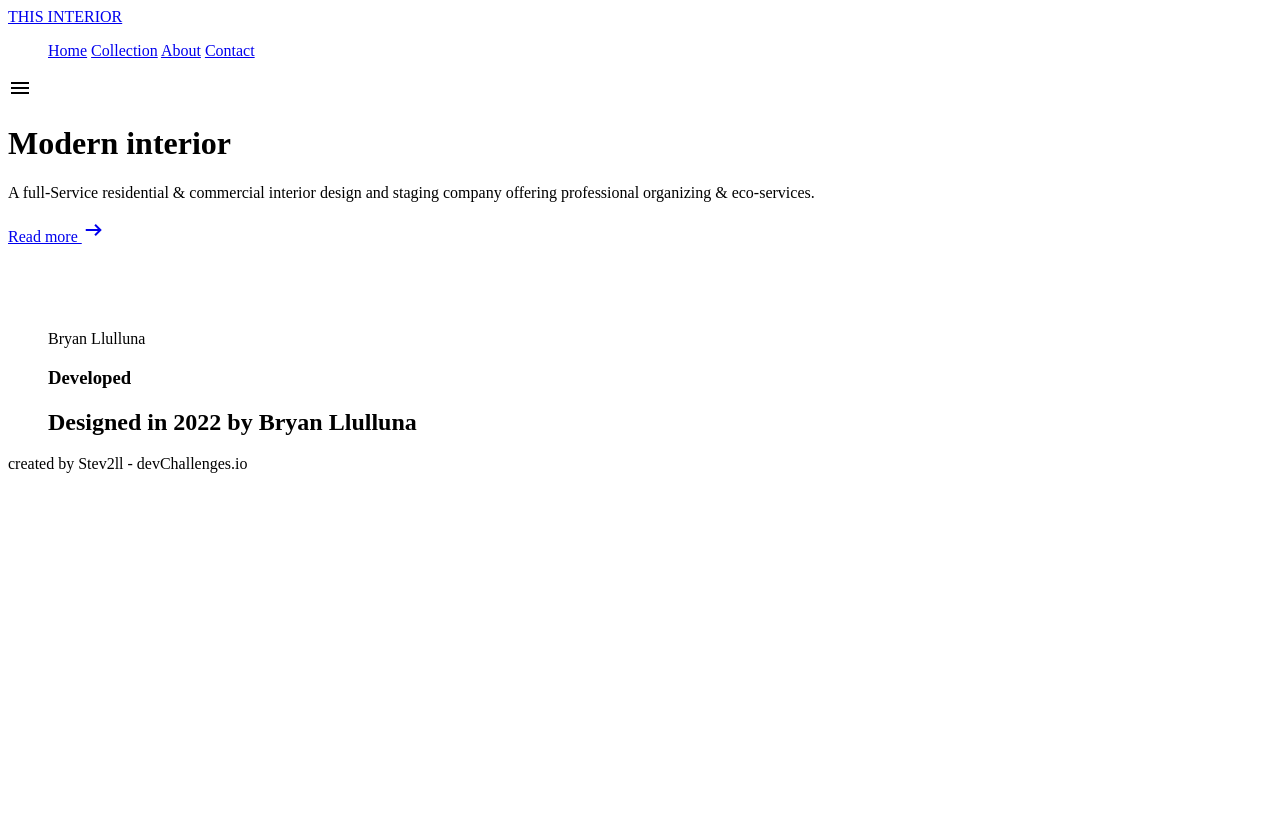
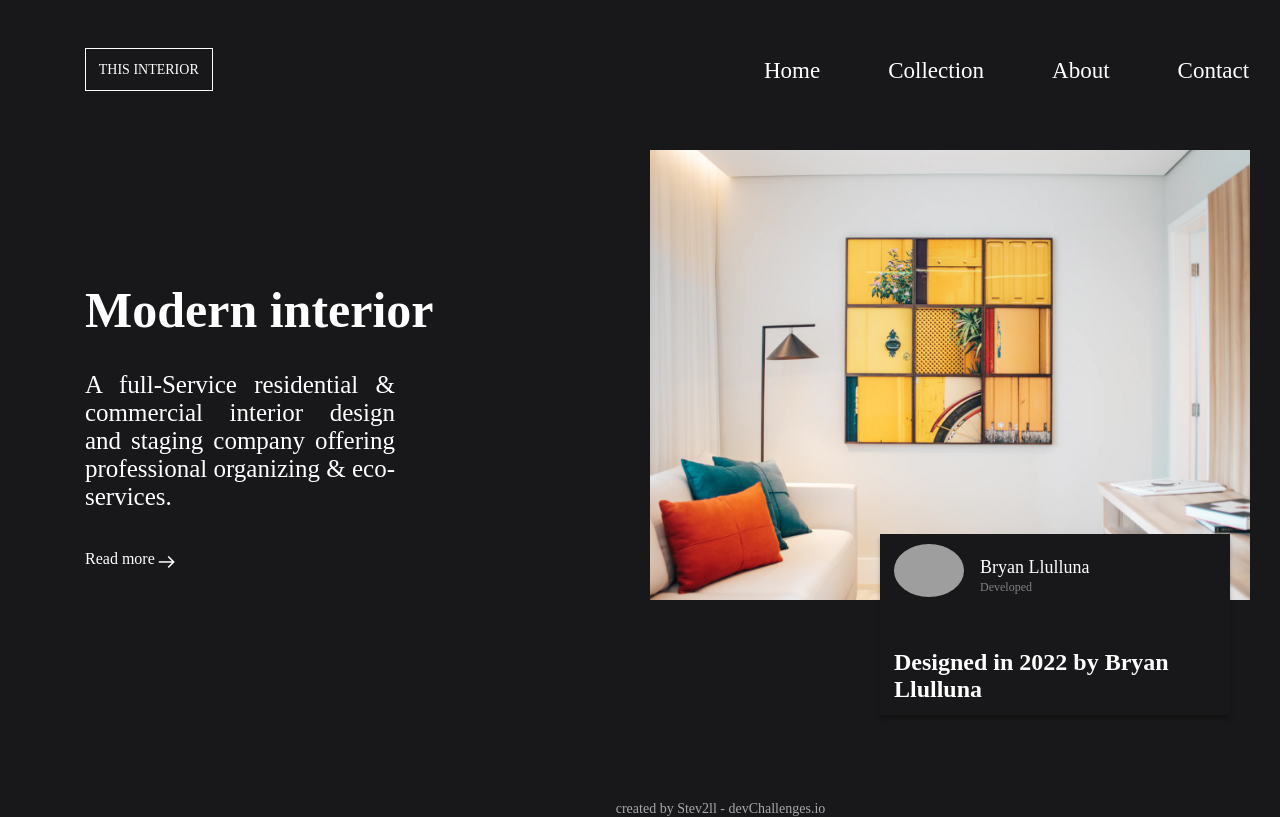
Before and after one commit to Stev2ll/interior-consultant, a plain HTML site: page index.html in a window 1280 px wide. Drawn offline with nearby package versions, Linux system fonts and the light colour scheme; the site is published under a folder, as on GitHub Pages, so addresses that start at the root find nothing.

Commit message:
Actualizado

```diff
--- a/index.html
+++ b/index.html
@@ -4,10 +4,10 @@
   <meta charset="UTF-8">
   <meta http-equiv="X-UA-Compatible" content="IE=edge">
   <meta name="viewport" content="width=device-width, initial-scale=1.0">
-  <link rel="icon" href="/img/MI-Logo.gif"/>
+  <link rel="icon" href="img/MI-Logo.gif"/>
   <title>Interior Consultant</title>
-  <link rel="stylesheet" href="/css/style.css">
-  <script src="/js/app.js"></script>
+  <link rel="stylesheet" href="css/style.css">
+  <script src="js/app.js"></script>
 </head>
 <body>
   <header>
@@ -36,12 +36,12 @@
       </a>
     <div class="container-img">
       <figure class="img-main">
-        <img src="/img/photo1.png" alt="">
+        <img src="img/photo1.png" alt="">
       </figure>
     </div>
     <div class="container-img-autor">
       <figure class="img-autor">
-        <img src="/img/photo2.jpg" alt="">
+        <img src="img/photo2.jpg" alt="">
         <p>Bryan Llulluna</p>
         <h3>Developed</h3>
         <h2>Designed in 2022 by Bryan Llulluna</h2>
```
